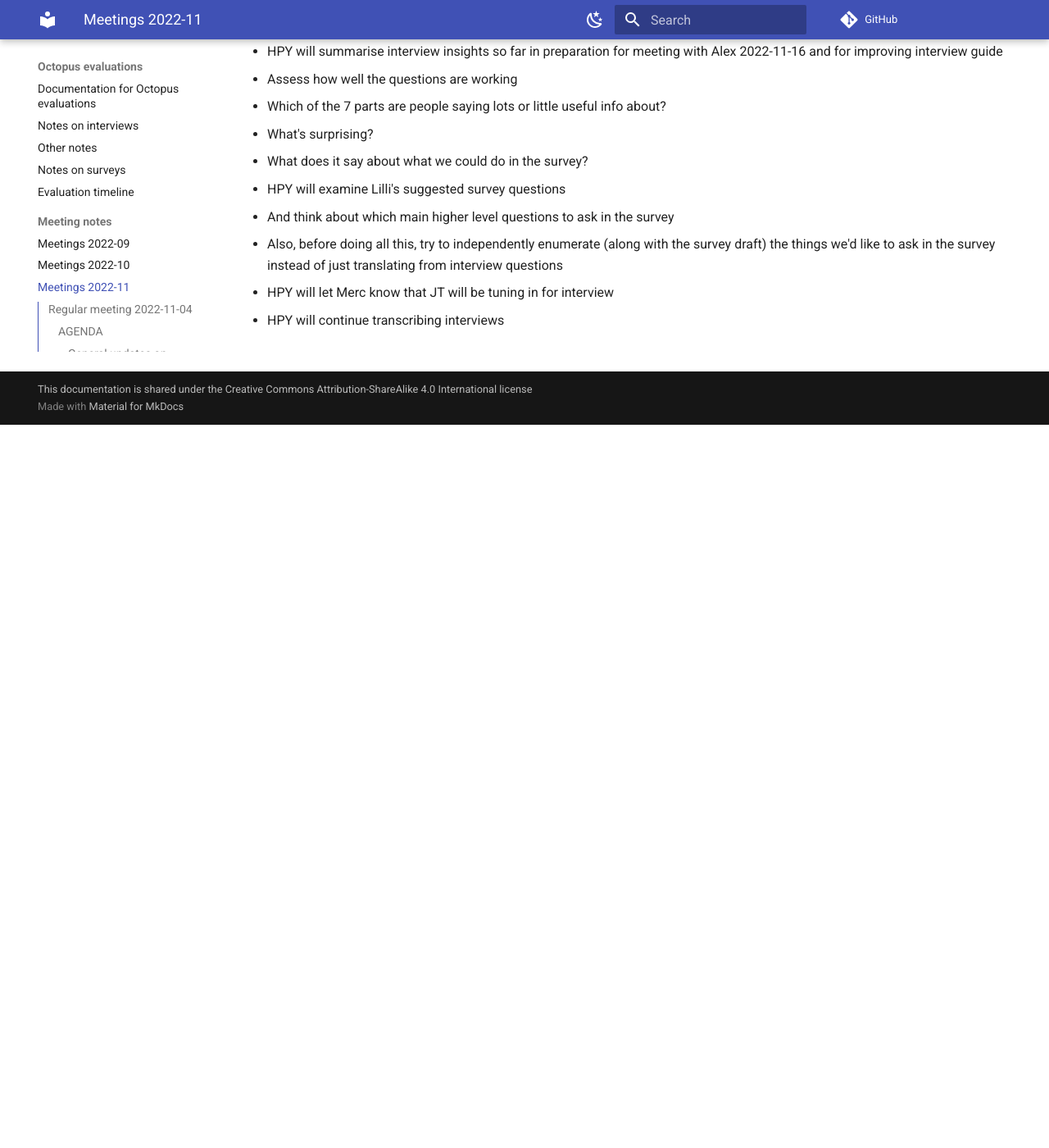
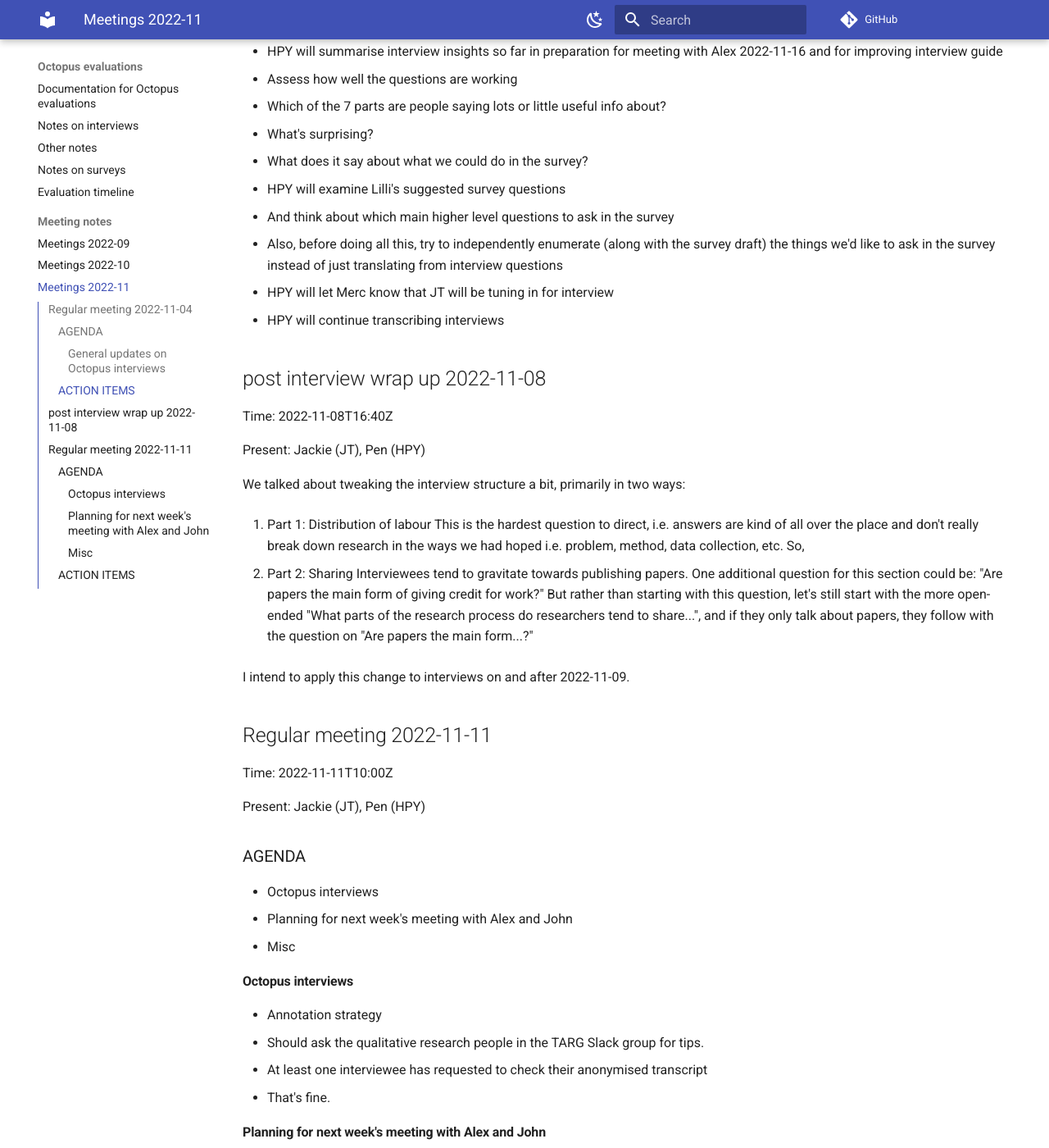
Before and after one commit to penyuan/octopus-bristol-docs, an MkDocs documentation site: the page built from docs/meeting notes/regular-meetings-2022-11.md, in a window 1280 px wide and 1400 px high, scrolled down 882 px. Shown: the whole window at 82% size. Built offline with MkDocs 1.6.1 and Material for MkDocs 9.7.7, drawn with Linux system fonts in a browser that asks for light colours; comment, search, counter and statistics services are not loaded; some of the changed text lies outside the part shown.

Commit message:
Add meeting notes through 2022-11-11

```diff
--- a/docs/meeting notes/regular-meetings-2022-11.md
+++ b/docs/meeting notes/regular-meetings-2022-11.md
@@ -37,3 +37,55 @@ Present: Jackie (JT), Pen (HPY)
   * Also, before doing all this, try to independently enumerate (along with the survey draft) the things we'd like to ask in the survey instead of just translating from interview questions
 * HPY will let Merc know that JT will be tuning in for interview
 * HPY will continue transcribing interviews
+
+## post interview wrap up 2022-11-08
+
+Time: 2022-11-08T16:40Z
+
+Present: Jackie (JT), Pen (HPY)
+
+We talked about tweaking the interview structure a bit, primarily in two ways:
+
+1. Part 1: Distribution of labour
+   This is the hardest question to direct, i.e. answers are kind of all over the place and don't really break down research in the ways we had hoped i.e. problem, method, data collection, etc. So,
+
+2. Part 2: Sharing
+   Interviewees tend to gravitate towards publishing papers. One additional question for this section could be: "Are papers the main form of giving credit for work?" But rather than starting with this question, let's still start with the more open-ended "What parts of the research process do researchers tend to share...", and if they only talk about papers, they follow with the question on "Are papers the main form...?"
+
+I intend to apply this change to interviews on and after 2022-11-09.
+
+## Regular meeting 2022-11-11
+
+Time: 2022-11-11T10:00Z
+
+Present: Jackie (JT), Pen (HPY)
+
+### AGENDA
+
+* Octopus interviews
+* Planning for next week's meeting with Alex and John
+* Misc
+
+#### Octopus interviews
+
+* Annotation strategy
+  * Should ask the qualitative research people in the TARG Slack group for tips.
+* At least one interviewee has requested to check their anonymised transcript
+  * That's fine.
+
+#### Planning for next week's meeting with Alex and John
+
+* HPY gave a summary of some key observations from the interviews so far
+  * Sounds good, do this again but structured to match the interview guide for a 10-min-ish summary at next week's meeting
+* We also need to discuss the survey
+  * And *next* month's meeting will be very important for figuring out the survey with Alex et al.
+
+#### Misc
+
+* HPY will likely be away 2022-12-08/09 for a meeting, but no major disruptions anticipated other than no interviews on those dates.
+
+### ACTION ITEMS
+
+* HPY will at least look at Lilli's proposed survey questions to understand how they could be designed, and further reflect on the draft survey
+* HPY will circulate transcript with the interviewee who requested to review it
+* HPY will ask TARG Slack group about tips for managing coding and annotations for interviews
```
